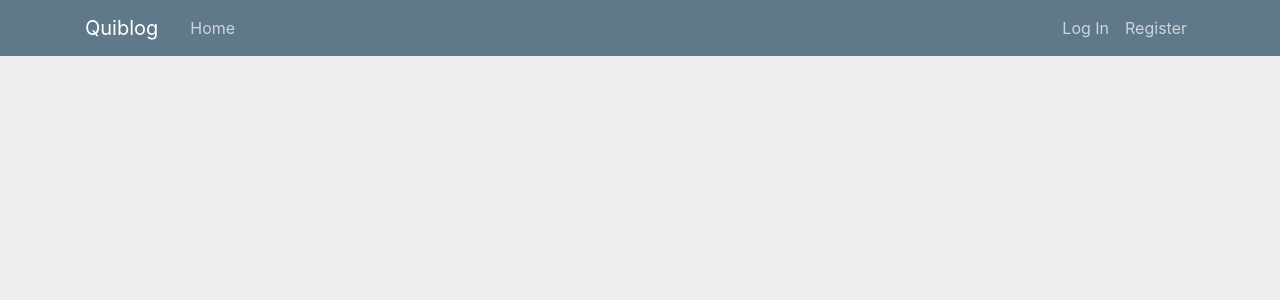
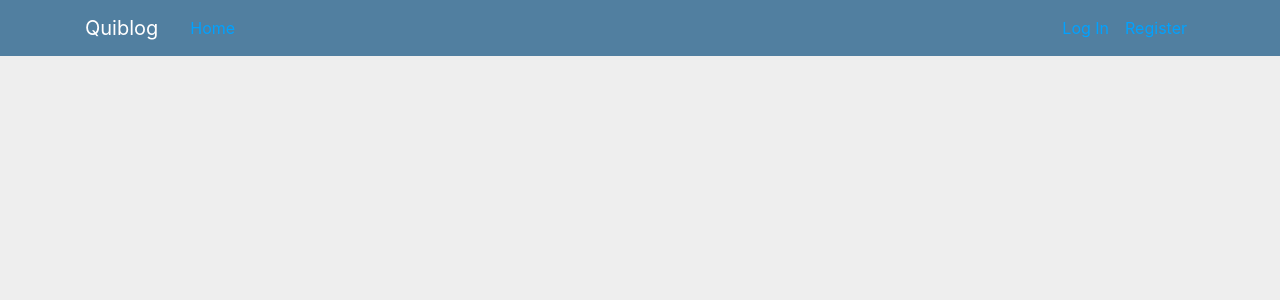
Before and after one commit to Agi7an/Quiblog, a Django app: page / in a window 1280 px wide. Shown: the top 300 px of the page. Run offline with Django 3.2, Linux system fonts and the light colour scheme; data that the repository does not hold is empty; some libraries are stand-ins or nearby versions.

Commit message:
Updated main.css

```diff
--- a/blog/static/blog/main.css
+++ b/blog/static/blog/main.css
@@ -13,11 +13,11 @@ body {
   }
 
   .bg-steel {
-    background-color: #5f788a;
+    background-color: #517fa0;
   }
 
   .site-header .navbar-nav .nav-link {
-    color: #cbd5db;
+    color: #00a2ff;
   }
 
   .site-header .navbar-nav .nav-link:hover {
@@ -57,8 +57,8 @@ body {
   }
 
   .profile-img {
-    height: 25px;
-    width: 25px;
+    height: 125px;
+    width: 125px;
     margin-right: 16px;
   }
 
```
